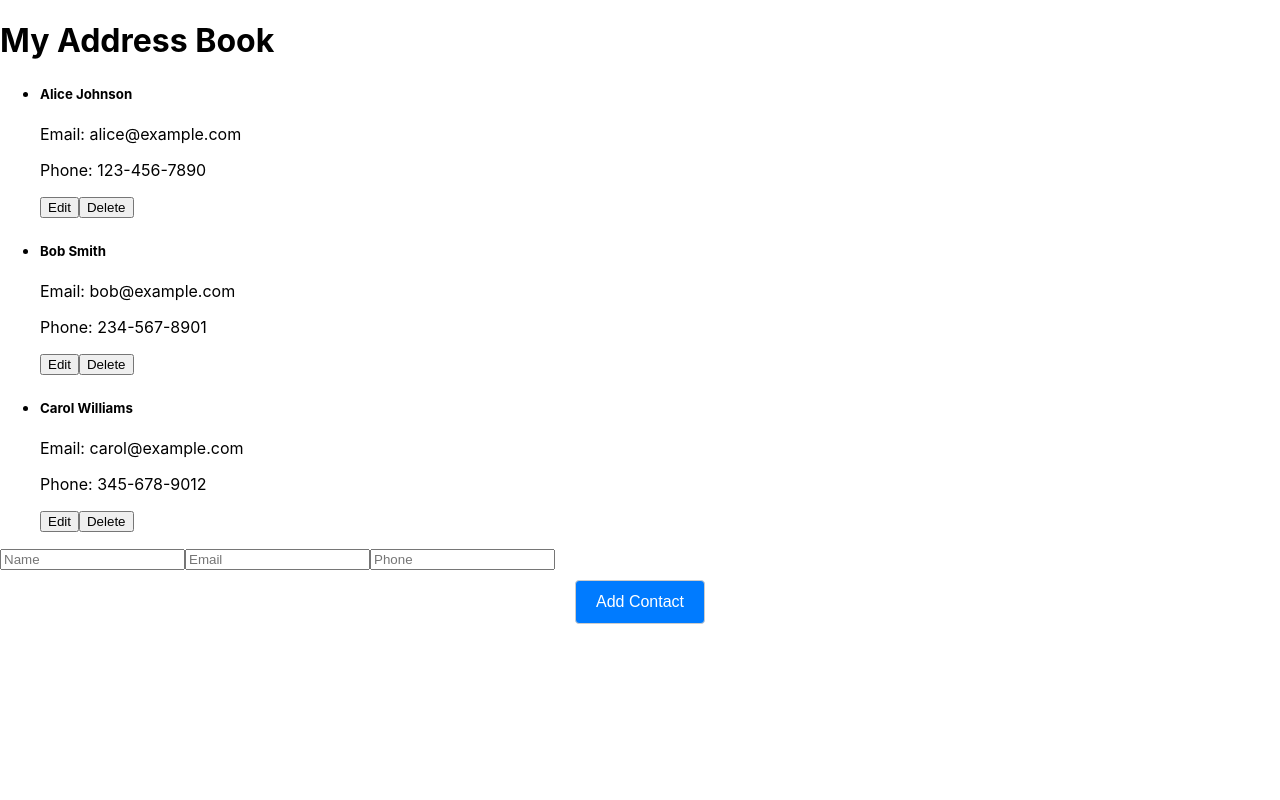
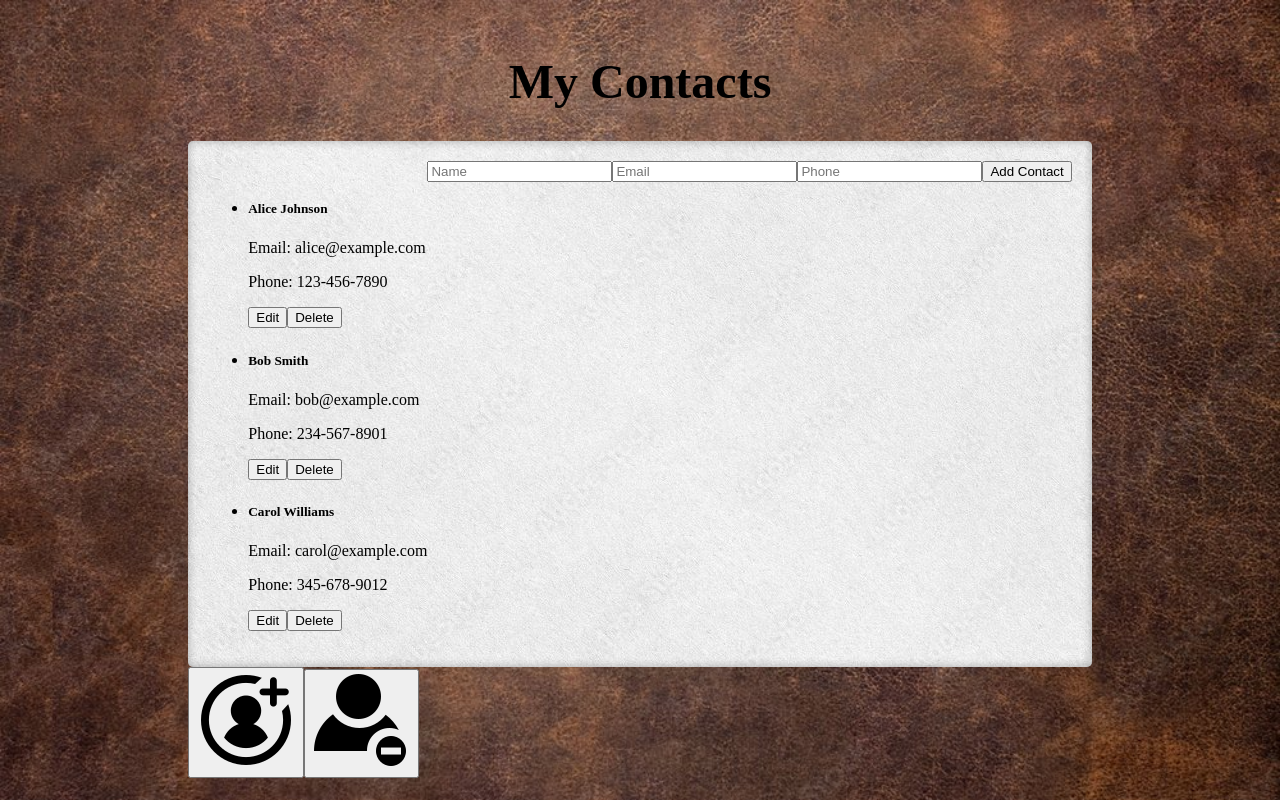
Before and after one commit to RickAnderson-hub/address-book, a React (Create React App) app: page / in a window 1280 px wide. Built offline with nearby package versions, Linux system fonts and the light colour scheme.

Commit message:
first cut at merging the html and css

```diff
--- a/public/index.html
+++ b/public/index.html
@@ -15,6 +15,7 @@
       user's mobile device or desktop. See https://developers.google.com/web/fundamentals/web-app-manifest/
     -->
     <link rel="manifest" href="%PUBLIC_URL%/manifest.json" />
+    <link href="https://fonts.googleapis.com/css2?family=Lora&family=Merriweather&family=Playfair+Display&family=Roboto+Slab&display=swap" rel="stylesheet">
     <!--
       Notice the use of %PUBLIC_URL% in the tags above.
       It will be replaced with the URL of the `public` folder during the build.
@@ -24,7 +25,7 @@
       work correctly both with client-side routing and a non-root public URL.
       Learn how to configure a non-root public URL by running `npm run build`.
     -->
-    <title>React App</title>
+    <title>Contacts App</title>
   </head>
   <body>
     <noscript>You need to enable JavaScript to run this app.</noscript>
--- a/src/App.js
+++ b/src/App.js
@@ -2,6 +2,7 @@ import React, { useState } from 'react';
 import MockContacts from './components/utils/MockContacts';
 import ContactList from './components/contacts/ContactList';
 import ContactForm from "./components/contacts/ContactForm";
+import styles from './components/contacts/css/app.module.css';
 
 function App() {
 
@@ -37,8 +38,11 @@ function App() {
     };
 
     return (
-        <div>
-            <h1>My Address Book</h1>
+        <div id="diaryContainer" className="{styles.diaryContainer}">
+            <header className={styles.header}>
+                <h1>My Contacts</h1>
+            </header>
+            <main className={styles.main}>
                 {contacts.length === 0 && <MockContacts onContactsLoaded={handleContactsLoaded} />}
                 <ContactList
                     contacts={contacts}
@@ -50,6 +54,15 @@ function App() {
                     handleSubmit={handleAddOrUpdate}
                     buttonLabel={currentContact ? "Update Contact" : "Add Contact"}
                 />
+            </main>
+            <div className="{styles.icon-stack}">
+                <button id="addContact" className="{styles.icon-button}">
+                    <img src="add-contact.png" className="{styles.img}" alt="Add Contact" />
+                </button>
+                <button id="deleteContact" className="{styles.icon-button}">
+                    <img src="delete-contact.png" className="{styles.img}" alt="Delete Contact" />
+                </button>
+            </div>
         </div>
     );
 }
--- a/src/components/contacts/ContactForm.js
+++ b/src/components/contacts/ContactForm.js
@@ -1,6 +1,4 @@
 import React, { useState, useEffect } from 'react';
-import styles from './css/contactForm.module.css';
-
 
 function ContactForm({ initialContact, handleSubmit, buttonLabel = 'Submit' }) {
     const [contact, setContact] = useState(initialContact || { name: '', email: '', phone: '' });
@@ -21,14 +19,13 @@ function ContactForm({ initialContact, handleSubmit, buttonLabel = 'Submit' }) {
     };
 
     return (
-        <form onSubmit={onSubmit} className={styles.ContactForm}>
-            <div className={styles.div}>
+        <form onSubmit={onSubmit}>
+            <div>
                 <input
                     name="name"
                     value={contact.name}
                     onChange={onChange}
                     placeholder="Name"
-                    className={styles.input}
                     required
                 />
 
@@ -37,7 +34,6 @@ function ContactForm({ initialContact, handleSubmit, buttonLabel = 'Submit' }) {
                     value={contact.email}
                     onChange={onChange}
                     placeholder="Email"
-                    className={styles.input}
                 />
 
                 <input
@@ -45,10 +41,9 @@ function ContactForm({ initialContact, handleSubmit, buttonLabel = 'Submit' }) {
                     value={contact.phone}
                     onChange={onChange}
                     placeholder="Phone"
-                    className={styles.input}
                 />
 
-                <button type="submit" className={styles.button}>{buttonLabel}</button>
+                <button type="submit">{buttonLabel}</button>
             </div>
         </form>
     );
--- /dev/null
+++ b/src/components/contacts/css/app.module.css
@@ -0,0 +1,191 @@
+body {
+    font-family: 'Lora', serif; /* Default font for body */
+    background-image: url('../../../../public/leather.jpg');
+    background-repeat: repeat;
+    background-size: cover;
+    font-family: 'Times New Roman', serif;
+    background-color: #f4f4f4;
+    margin: 0;
+    padding: 0;
+    display: flex;
+    justify-content: center;
+    align-items: center;
+    height: 100vh;
+}
+
+#diaryContainer {
+    width: 60%;
+    background-color: #3a2a1a;
+    border-radius: 10px;
+    box-shadow: 5px 5px 15px rgba(0, 0, 0, 0.5);
+    padding: 20px;
+    color: white;
+}
+
+header {
+    font-family: 'Playfair Display', serif;
+    font-size: 24px; /* Adjust size as needed */
+    text-align: center;
+    margin-bottom: 20px;
+}
+
+h1 {
+    font-family: 'Dancing Script', cursive;
+    /* ... other styles ... */
+}
+
+.icon-stack {
+    position: absolute;
+    right: 200px;
+    bottom: 350px;
+    display: flex;
+    flex-direction: column;
+    align-items: center;
+}
+
+.icon-button {
+    background: transparent;
+    border: none;
+    cursor: pointer;
+    margin: 10px 0;
+}
+
+.icon-button img {
+    width: 100px; /* Adjust based on your icon size */
+    height: auto;
+}
+
+/* Basic styling for main content area */
+main {
+    display: flex;
+    justify-content: center;
+    padding: 20px;
+    border-radius: 5px;
+    box-shadow: inset 0 0 10px rgba(0, 0, 0, 0.3);
+    background-image: url('../../../../public/paper_texture.jpg');
+    position: relative;
+    overflow: hidden;
+    background-color: #e4d7c5;
+    min-height: 300px;
+}
+
+.main .contact-name {
+    font-family: 'Playfair Display', serif;
+    font-size: 18px; /* Adjust size as needed */
+}
+
+.main .contact-details {
+    font-family: 'Merriweather', serif;
+    font-size: 16px; /* Adjust size as needed */
+}
+
+.main::before {
+    content: '';
+    position: absolute;
+    left: 50%;
+    top: 0;
+    bottom: 0;
+    width: 20px; /* Adjust the width for spine thickness */
+    background: linear-gradient(to right, rgba(0, 0, 0, 0.15), rgba(0, 0, 0, 0));
+    transform: translateX(-50%);
+}
+
+.page {
+    width: 50%; /* Each page takes up half the space */
+    padding: 20px;
+    border-radius: 5px;
+    background-color: #fefefe; /* Slightly different color for contrast */
+    box-shadow: 0 2px 5px rgba(0, 0, 0, 0.1);
+    margin: 0 10px; /* Spacing between pages */
+    position: relative;
+    overflow: hidden; /* Ensures the pseudo-elements don't spill out */
+    transform: rotateY(0deg); /* Adjust for curvature */
+}
+
+.left-page {
+    text-align: left;
+    transform-origin: left; /* Pivot from the left side */
+}
+
+.left-page::before, .right-page::before {
+    content: "";
+    position: absolute;
+    top: 0;
+    bottom: 0;
+    width: 100%;
+    background: rgba(0, 0, 0, 0.1);
+    z-index: -1;
+    transform: rotateY(-2deg); /* Curve for the left page */
+}
+
+.right-page {
+    text-align: right;
+    transform-origin: right; /* Pivot from the right side */
+}
+
+.right-page::before {
+    right: 0;
+    transform: rotateY(2deg); /* Curve for the right page */
+}
+
+.button, .label {
+    font-family: 'Roboto Slab', serif;
+    font-size: 14px; /* Adjust size as needed */
+}
+
+/* Media queries */
+@media (max-width: 768px) {
+    .icon-stack {
+        right: 100px; /* Adjust position for smaller screens */
+        bottom: 180px;
+    }
+
+    .icon-button img {
+        width: 50px; /* Smaller icons for smaller screens */
+    }
+
+    /* Adjust main area or other elements if needed */
+    main {
+        /* Example: reduce padding for smaller screens */
+        padding: 10px;
+    }
+}
+
+@media (max-width: 480px) {
+    .icon-stack {
+        right: 50px; /* Further adjust for very small screens */
+        bottom: 90px;
+    }
+
+    .icon-button img {
+        width: 40px; /* Even smaller icons for very small screens */
+    }
+
+    /* Further adjustments for the main area or other elements */
+    main {
+        padding: 5px;
+    }
+}
+
+main::before, main::after {
+    content: "";
+    position: absolute;
+    width: 10px;
+    height: 10px;
+    border-radius: 50%;
+    z-index: -1;
+}
+
+main::before {
+    bottom: 10px;
+    right: 10px;
+    box-shadow: 10px 10px 6px -7px rgba(0, 0, 0, 0.5);
+}
+
+main::after {
+    top: 10px;
+    left: 10px;
+    box-shadow: -10px -10px 6px -7px rgba(0, 0, 0, 0.5);
+}
+
+/* Additional styles for the leather texture, page effects, etc., can be added here */
```
Also changed, not shown: public/add-contact copy.png (added), public/delete-contact copy.png (added). Lines whose indentation alone changed are shown as unchanged.
